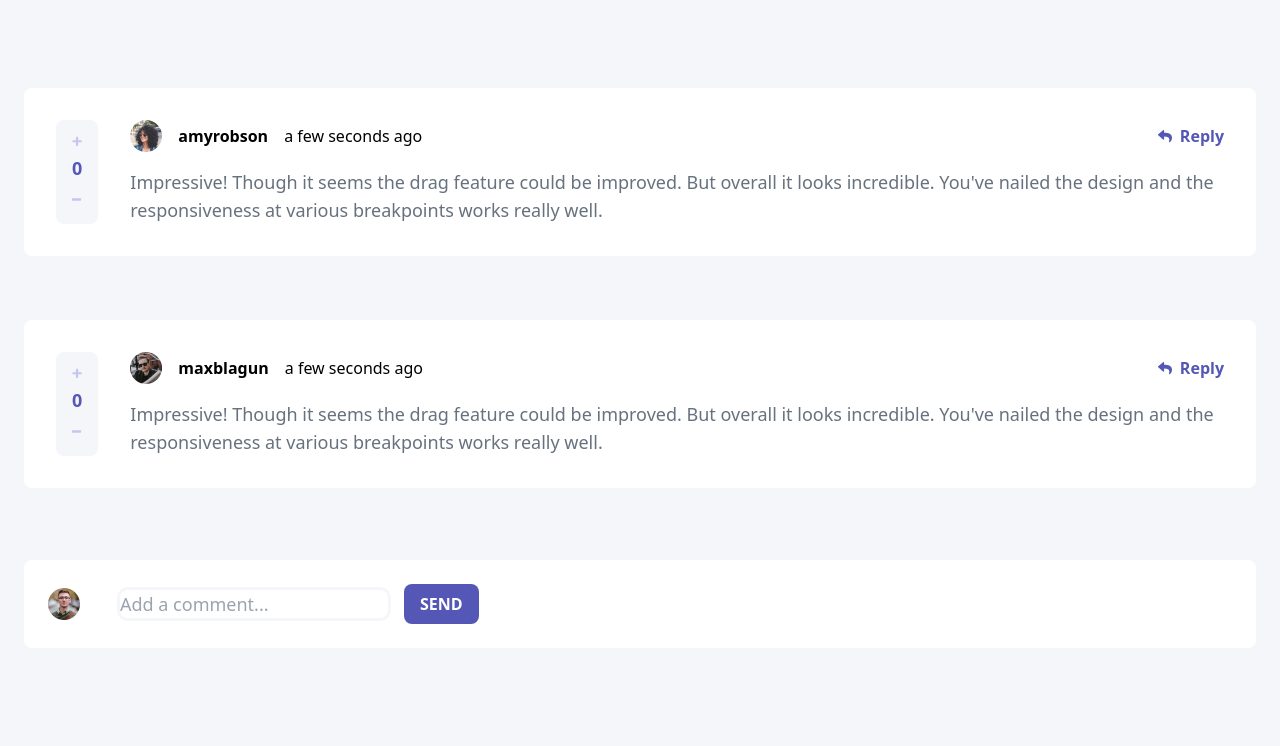
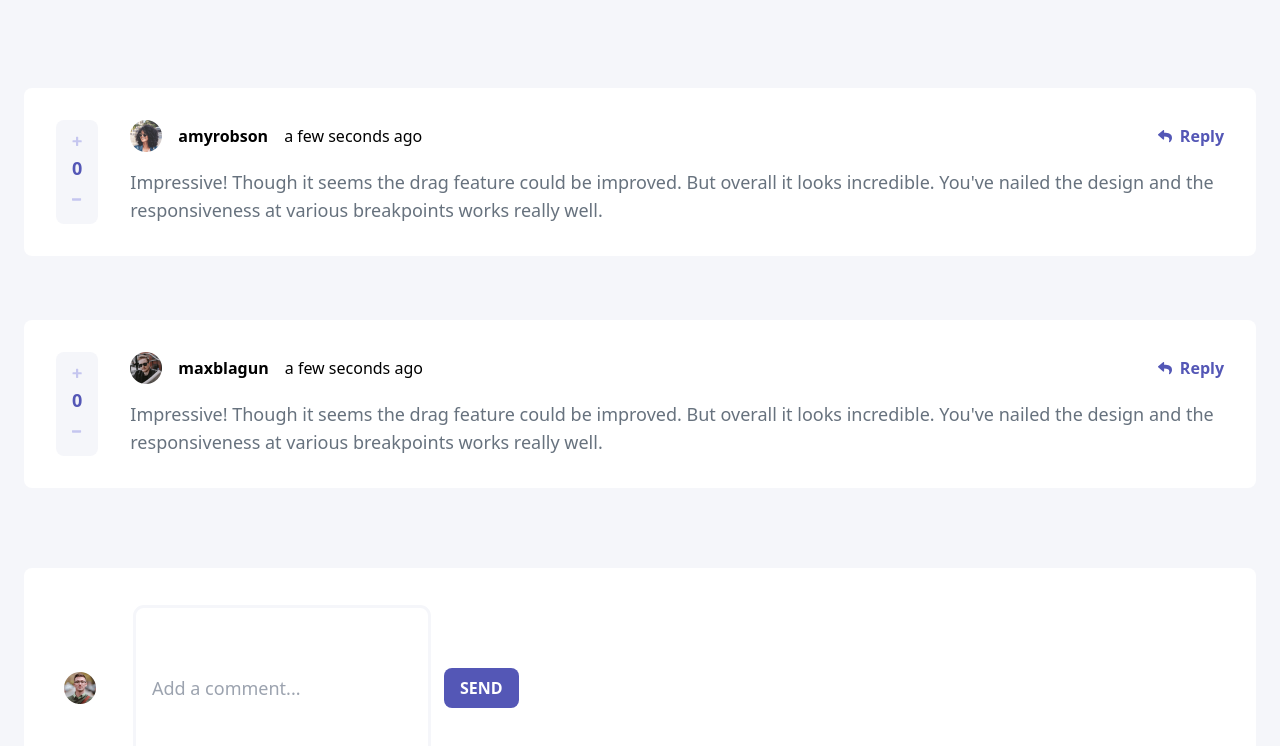
Before and after one commit to lavollmer/interactive-comments-app, a React (Vite) app: page / in a window 1280 px wide. Shown: the top 746 px of the page. Built offline with nearby package versions, Linux system fonts and the light colour scheme.

Commit message:
formatting the user comment box

```diff
--- a/src/App.jsx
+++ b/src/App.jsx
@@ -39,7 +39,7 @@ function App() {
   return (
     <>
       <div className="background bg-very-light-gray p-6">
-        <div className="pt-8">
+        <div className="flex flex-col items-center justify-center pt-8">
           <div>
             <CommentCard
               AvatarImage={Avatar}
@@ -51,7 +51,7 @@ function App() {
               setReplies={setReplies}
             />
           </div>
-          <div className="pt-8 w-full">
+          <div className="pt-8">
             <CommentCard
               AvatarImage={AvatarMax}
               AvatarDesc="User Avatar"
@@ -62,8 +62,8 @@ function App() {
               setReplies={setReplies}
             />
           </div>
-          <div className="pt-8 w-full">
-          {comments.map((comment, index) => (
+          <div className="pt-8 ">
+            {comments.map((comment, index) => (
               <CommentCard
                 key={index}
                 AvatarImage={comment.avatar}
@@ -75,8 +75,8 @@ function App() {
                 setReplies={setReplies}
               />
             ))}
-            <div className="replies mt-4 w-full">
-            {replies.map((reply, index) => (
+            <div className="replies mt-4">
+              {replies.map((reply, index) => (
                 <ReplyCard
                   key={index}
                   AvatarImage={Avatar}
@@ -88,10 +88,11 @@ function App() {
               ))}
             </div>
           </div>
-          <div className="w-full">
-            <UserComment onAddComment={handleAddComment} />
-          </div>
         </div>
+        <div className="pt-8">
+          <UserComment onAddComment={handleAddComment} />
+        </div>
+
         <div>
           <DeleteButton show={showModal} onClose={handleCloseModal}>
             <h2>Are you sure you want to delete this comment?</h2>
--- a/src/components/UserComment.jsx
+++ b/src/components/UserComment.jsx
@@ -11,16 +11,18 @@ const UserComment = ({ onAddComment }) => {
   }
 
   return (
-    <div className="flex flex-row  items-center space-x-10 font-rubik bg-white rounded-lg p-6 mt-10 w-full mb-10">
+    // <div className="flex flex-row  items-center space-x-10 font-rubik bg-white rounded-lg p-6 mt-10 w-full mb-10">
+    <div className="flex flex-row items-center bg-white rounded-lg p-10 w-full font-rubik space-x-10">
       <img src={Avatar} alt="User Avatar" className="h-8 w-8" />
-
-      <form onSubmit={handleSubmit} className="flex flex-row items-center space-x-4">
+      <form
+        onSubmit={handleSubmit}
+        className="flex flex-row items-center space-x-4"
+      >
         <input
-          className="outline outline-very-light-gray rounded-lg focus:outline-2 focus:border-moderate-blue text-lg text-grayish-blue font-semi-bold pr-2"
+          className="outline outline-very-light-gray rounded-lg focus:outline-2 focus:border-moderate-blue text-lg text-grayish-blue font-semi-bold w-100 h-40 p-4"
           name="commentUser"
           placeholder="Add a comment..."
         />
-
         <button
           type="submit"
           className="flex flex-row items-center justify-center text-md bg-moderate-blue rounded-lg px-4 py-2 text-white font-bold font-rubik"
```
